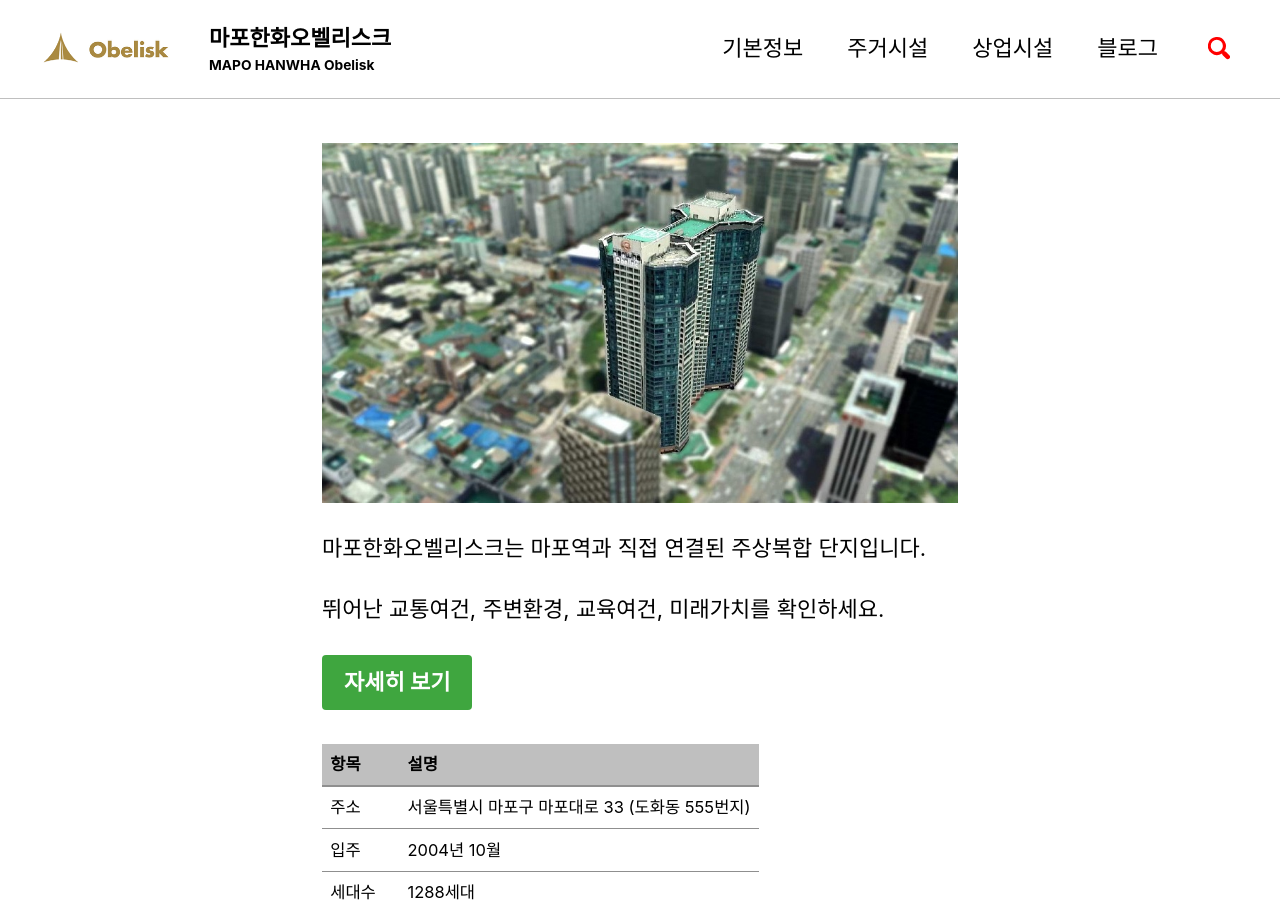
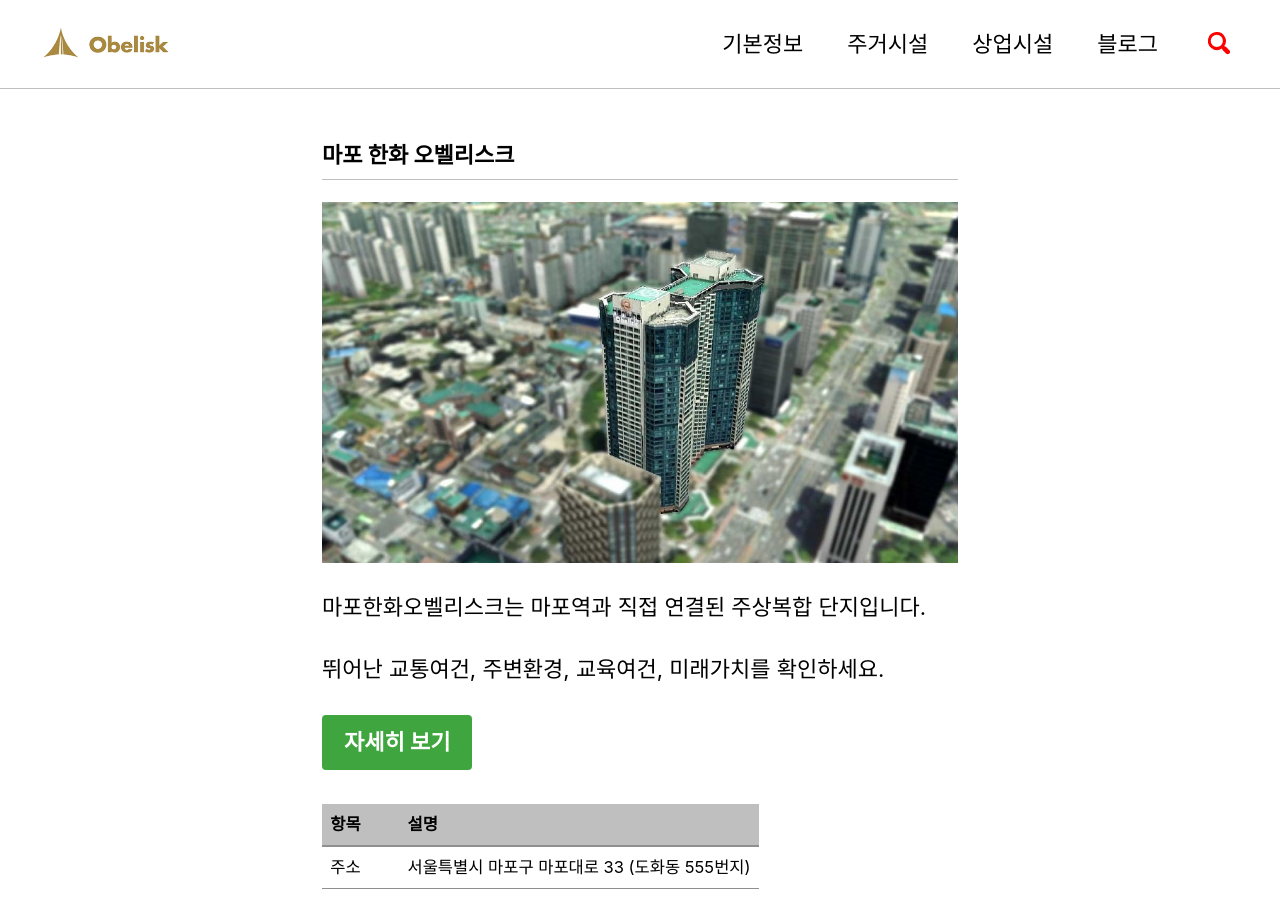
Before and after one commit to mapoobelisk/mapoobelisk.github.io, a Jekyll site: the page built from index.html, in a window 1280 px wide and 900 px high. Built offline with Jekyll 4.4.1, drawn with Linux system fonts in a browser that asks for light colours; cached includes are drawn as plain includes; the list of posts is cut into pages by our own code.

Commit message:
title update

```diff
--- a/_config.yml
+++ b/_config.yml
@@ -16,9 +16,9 @@
 
 # Site Settings
 locale                   : "ko-KR"
-title                    : "마포한화오벨리스크"
+title                    : ""
 title_separator          : "-"
-subtitle                 : "MAPO HANWHA Obelisk" # site tagline that appears below site title in masthead
+subtitle                 : "" # site tagline that appears below site title in masthead
 name                     : "관리자"
 description              : "마포한화오벨리스크"
 url                      : "https://mapoobelisk.github.io" # the base hostname & protocol for your site e.g. "https://mmistakes.github.io"
--- a/_layouts/home.html
+++ b/_layouts/home.html
@@ -4,6 +4,7 @@
 
 {{ content }}
 
+<h1 class="archive__subtitle">마포 한화 오벨리스크</h1>
 <!-- <h3 class="archive__subtitle">단지정보</h3> -->
 
 <p><img src="/assets/images/view.jpg" alt="조감도" /></p>
```
